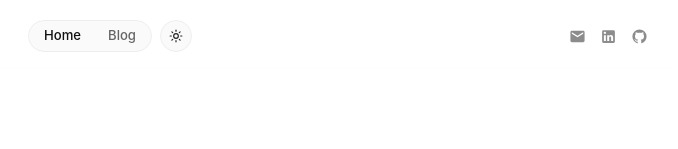
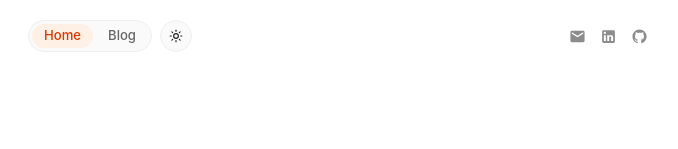
Before and after one commit to wahajf/wahajf.github.io, a Next.js app: page / in a window 1280 px wide. Shown: the top 149 px of the page, without its empty margins (302-980 px from the left). Built offline with nearby package versions, Linux system fonts and the light colour scheme; no server answers.

Commit message:
Set built-in default Orange accent tokens in :root and dark mode so cards and skill pills illuminate on first load without needing palette click

```diff
--- a/app/globals.css
+++ b/app/globals.css
@@ -3,6 +3,11 @@
 @tailwind utilities;
 
 :root {
+  /* Default Accent Fallbacks (Orange) */
+  --pill-active-bg: #fff0e6;
+  --pill-active-text: #d93800;
+  --trail-rgb: 255, 102, 0;
+
   /* Top Area Background: Clean White */
   --bg: #ffffff;
   --text: #111111;
@@ -45,6 +50,11 @@
 }
 
 [data-theme="dark"] {
+  /* Default Dark Mode Accent Fallbacks (Orange) */
+  --pill-active-bg: rgba(255, 120, 0, 0.18);
+  --pill-active-text: #ff6b35;
+  --trail-rgb: 255, 102, 0;
+
   /* Deeper Very Dark Grey Background (#09090b) */
   --bg: #09090b;
   /* Slightly Lighter Grey Fill Below Hero (#121215) */
```
